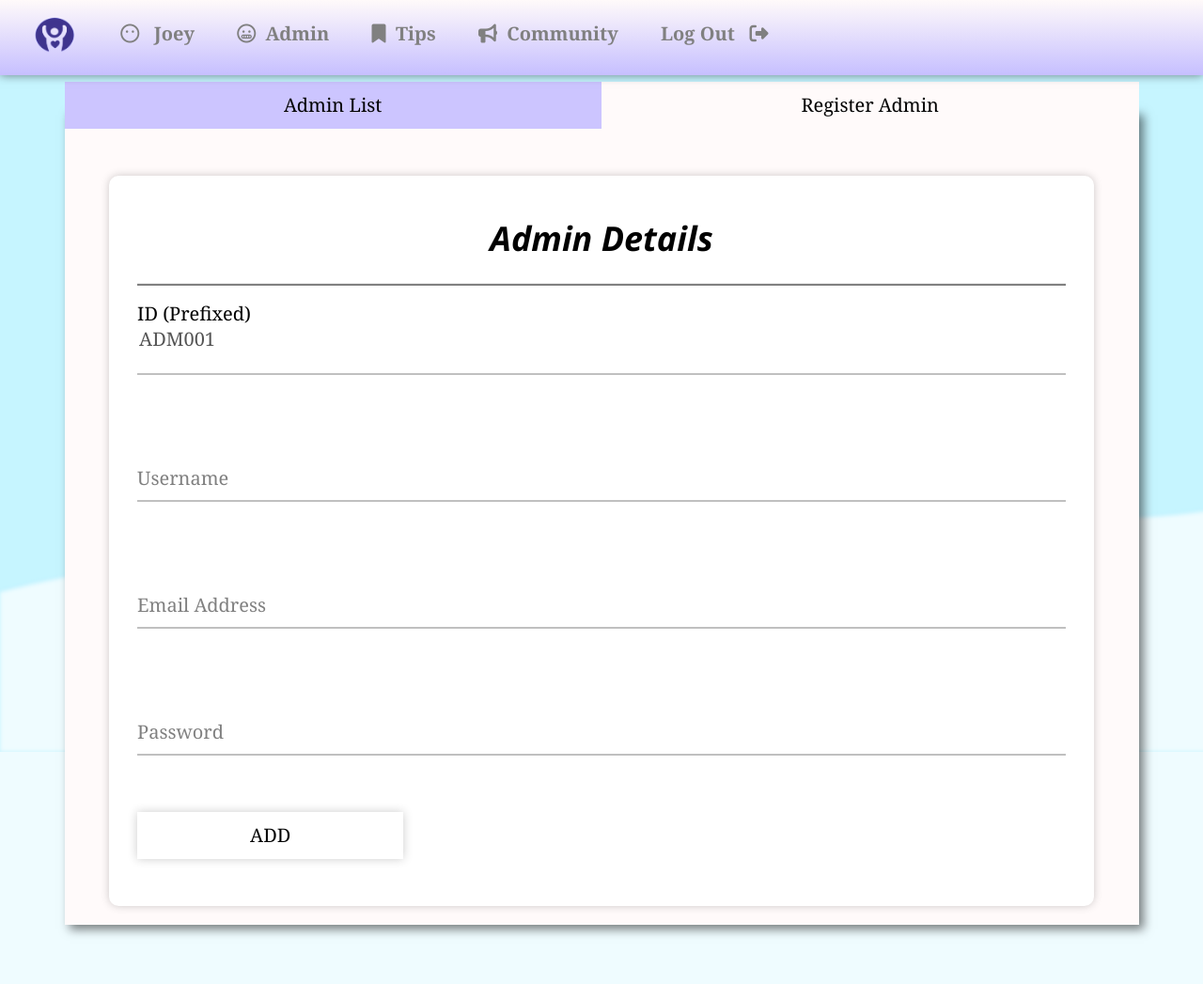
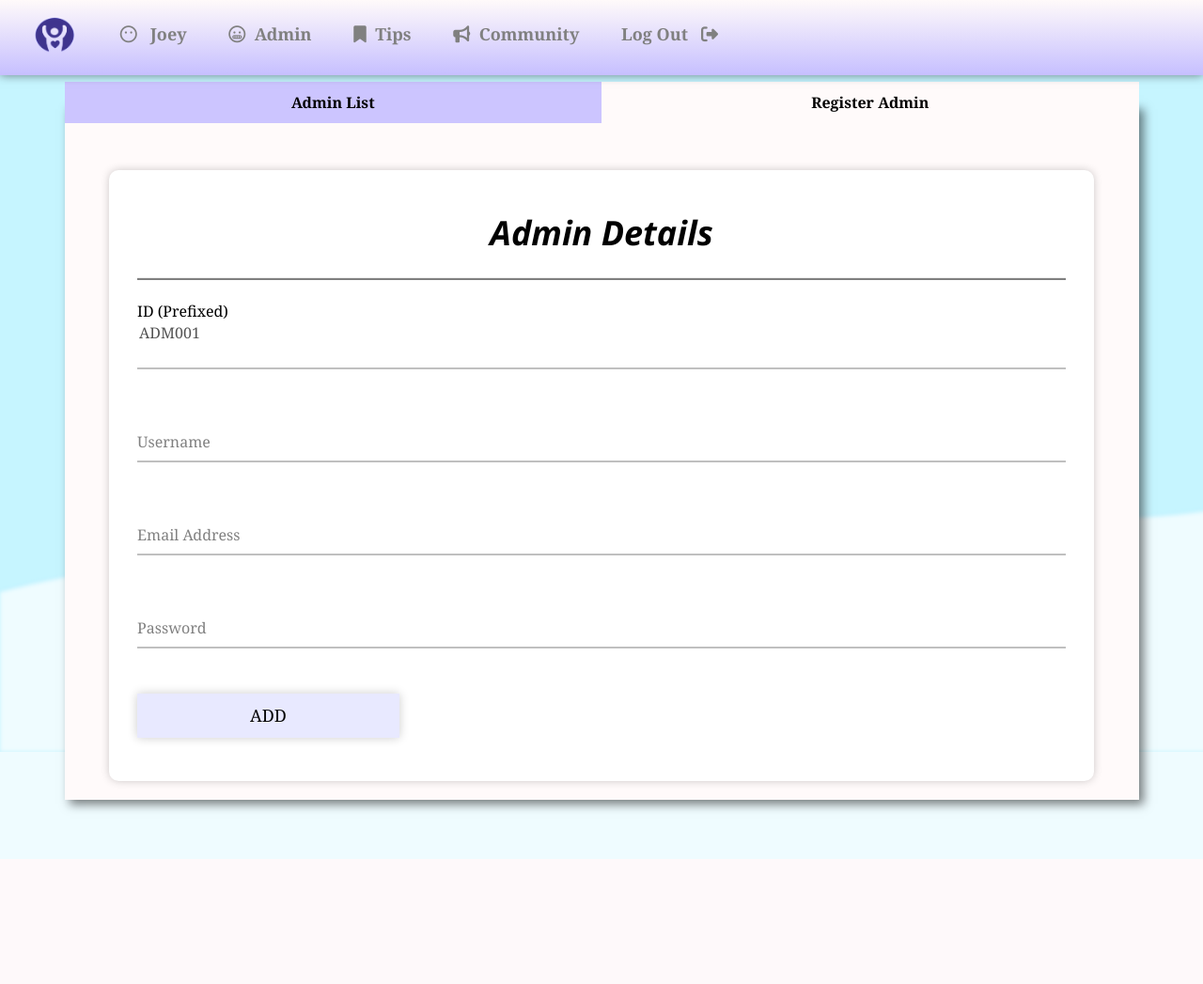
Before and after one commit to DamienTan01/Wellness-App, a PHP site: page /TweenWeb/Staff.php in a window 1280 px wide, after a click on "Register Admin". Shown: the whole page at 94% size. After the commit the page ends 914 px from the top, so only its background shows below. Run offline with PHP 8.4, Linux system fonts and the light colour scheme; a user stored in the database is signed in; data comes from the database, SQL or seed files in the repository; some libraries are stand-ins or nearby versions.

Commit message:
Font size update
Co-Authored-By: Teriyaki <103395356+PauThing@users.noreply.github.com>

```diff
--- a/WebPHPCode/Community.php
+++ b/WebPHPCode/Community.php
@@ -27,6 +27,7 @@
 
 			.tablink
 			{
+				font-weight:bold;
 				background-color: #CCC5FF;
 				color: black;
 				float: left;
@@ -40,6 +41,7 @@
 			{
 				background-color: #E6E3FF;
 				transition:0.3s;
+				text-shadow:-0.5px 1px black;
 			}
 
 			/* Style the tab content */
--- a/WebPHPCode/Profile.php
+++ b/WebPHPCode/Profile.php
@@ -77,7 +77,7 @@
 				background:snow;
 				border:none;
 				border-bottom:2px solid silver;
-				font-size:20px;
+				font-size:16px;
 				outline:none;
 			}
 
@@ -100,7 +100,7 @@
 
 			.wrap .InputText label
 			{
-				font-size:20px;
+				font-size:16px;
 				position:absolute;
 				bottom:10px;
 				left:0;
--- a/WebPHPCode/Staff.php
+++ b/WebPHPCode/Staff.php
@@ -27,6 +27,7 @@
 
 			.tablink
 			{
+				font-weight:bold;
 				background-color: #CCC5FF;
 				color: black;
 				float: left;
@@ -40,6 +41,7 @@
 			{
 				background-color: #E6E3FF;
 				transition:0.3s;
+				text-shadow:-0.5px 1px black;
 			}
 
 			/* Style the tab content */
@@ -85,7 +87,7 @@
 				border:none;
 				background-color:white;
 				border-bottom:2px solid silver;
-				font-size:20px;
+				font-size:16px;
 				outline:none;
 			}
 
@@ -99,7 +101,7 @@
 
 			.wrap .InputText label
 			{
-				font-size:20px;
+				font-size:16px;
 				position:absolute;
 				bottom:10px;
 				left:0;
@@ -124,10 +126,10 @@
 
 			.submit
 			{
-				background-color: white;
+				background-color: #E8E9FF;
 				color: black;
 				font-family:georgia,garamond,serif;
-				font-size:20px;
+				font-size:18px;
 				text-align: center;
 				text-decoration: none;
 				padding: 10px 120px;
@@ -285,21 +287,21 @@
 								<input class = "disabled" type = "text" value = "<?PHP echo $value; ?>" disabled />
 								<label style = "color:black;">ID (Prefixed)</label>
 							</div>
-							<br><br>
+							<br>
 
 							<div class = "InputText">
 								<input type = "text" name = "Username" id = "Username" required />
 								<label>Username</label>
 							</div>
 
-							<br><br>
+							<br>
 
 							<div class = "InputText">
 								<input type = "text" name = "User_email" id = "User_email" required />
 								<label>Email Address</label>
 							</div>
 
-							<br><br>
+							<br>
 
 							<div class = "InputText">
 								<input type = "password" name = "User_pwd" id = "User_pwd" required />
--- a/WebPHPCode/header.php
+++ b/WebPHPCode/header.php
@@ -37,7 +37,7 @@
 				padding:5px;
 				height:100%;
 				padding-top:6%;
-				font-size:20px;
+				font-size:16px;
 				font-family:georgia,garamond,serif;
 
 				background-image: url(icon/background.png);
@@ -80,7 +80,7 @@
 				position:fixed;
 				height:10%;
 				width:100%;
-				font-size:20px;
+				font-size:18px;
 				padding:13px;
 				box-shadow: 0 0 10px rgba(0,0,0,0.5);
 
```
Also changed, not shown: WebPHPCode/Tips.php (+8 -6 lines).
